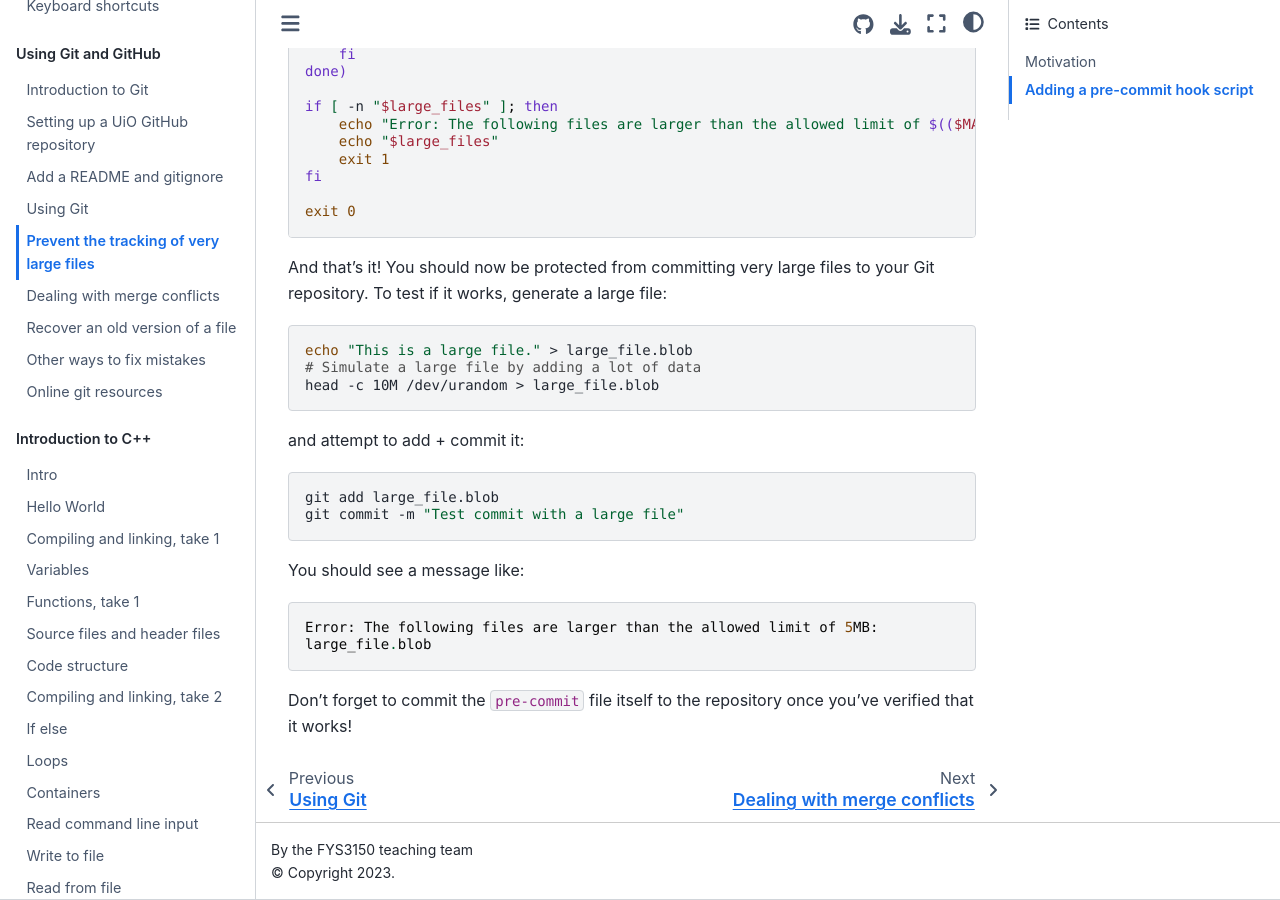
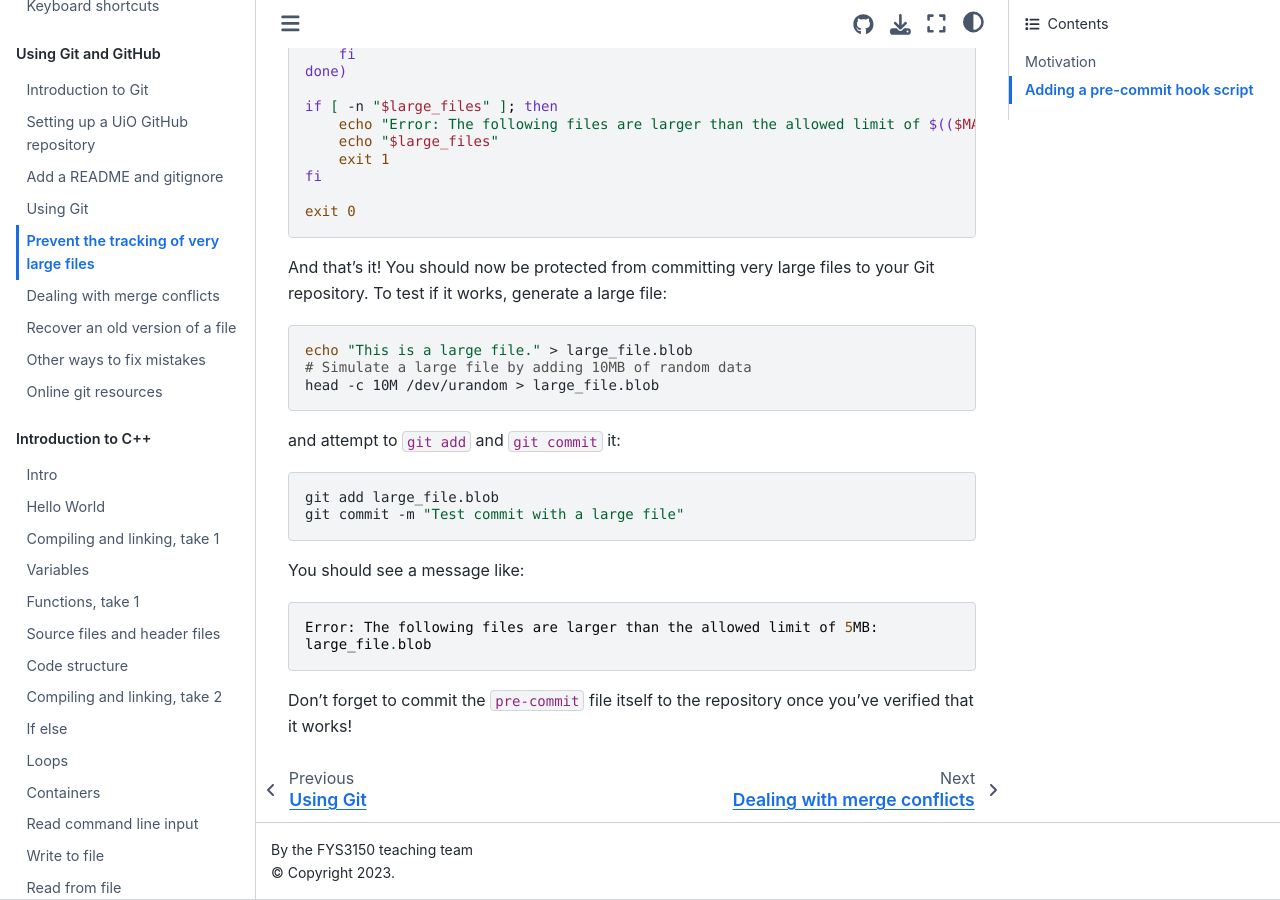
Before and after one commit to anderkve/FYS3150, a Jupyter Book: the page built from book/using_git/prevent_tracking_of_very_large_files.md, in a window 1280 px wide and 900 px high, scrolled down 1576 px. Built offline with Jupyter Book 1.0.4 settings and Sphinx 7.4.7 and the Sphinx Book theme 1.1.4, drawn with Linux system fonts in a browser that asks for light colours.

Commit message:
Update prevent_tracking_of_very_large_files.md

````diff
--- a/book/using_git/prevent_tracking_of_very_large_files.md
+++ b/book/using_git/prevent_tracking_of_very_large_files.md
@@ -68,10 +68,10 @@ exit 0
 And that's it! You should now be protected from committing very large files to your Git repository. To test if it works, generate a large file:
 ```sh
 echo "This is a large file." > large_file.blob
-# Simulate a large file by adding a lot of data
+# Simulate a large file by adding 10MB of random data
 head -c 10M /dev/urandom > large_file.blob
 ```
-and attempt to add + commit it:
+and attempt to `git add` and `git commit` it:
 ```sh
 git add large_file.blob
 git commit -m "Test commit with a large file"
````
